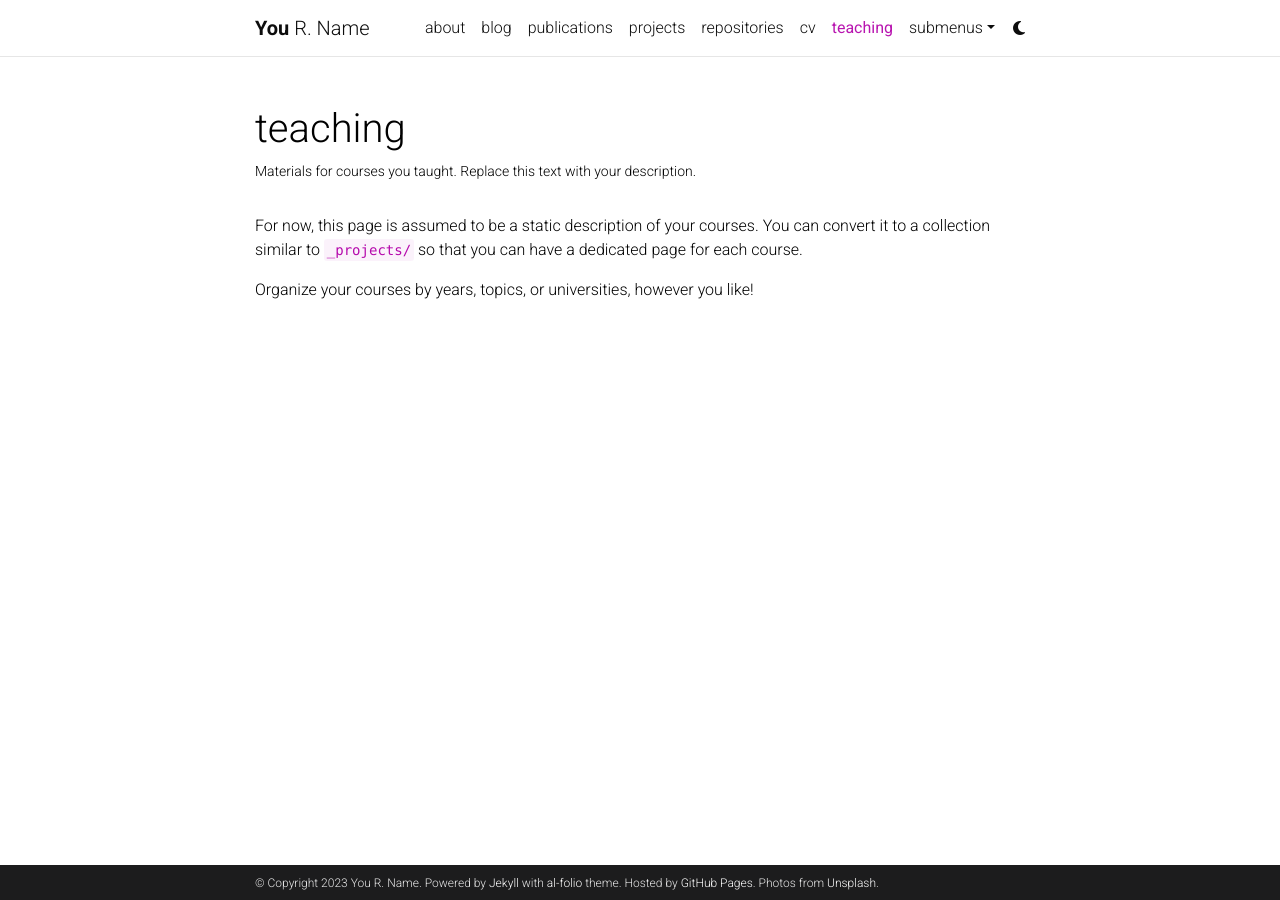
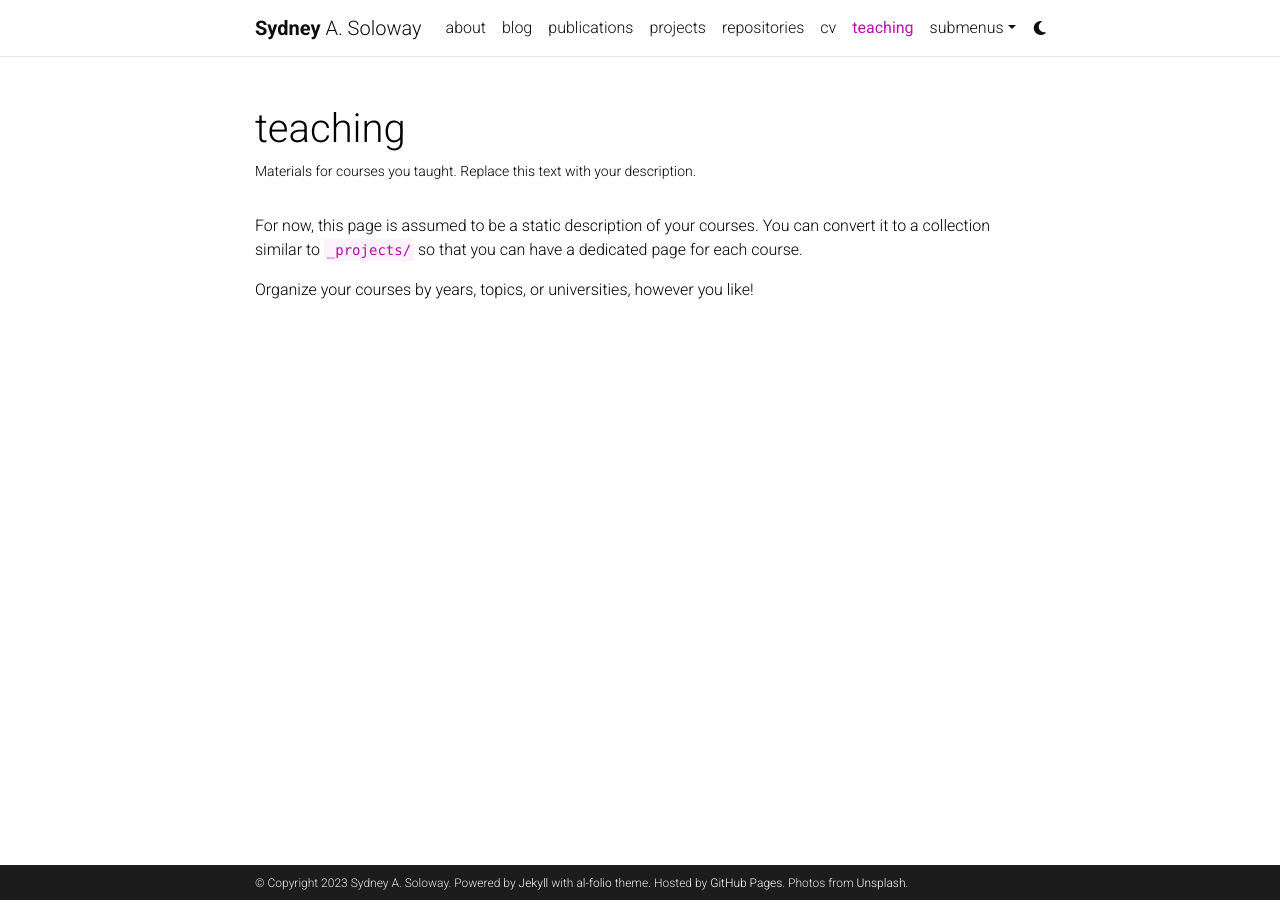
Before and after one commit to sydneysoloway/al-folio, a Jekyll site: the page built from _pages/teaching.md, in a window 1280 px wide. Built offline with Jekyll 4.4.1, drawn with Linux system fonts in a browser that asks for light colours; comment, search, counter and statistics services are not loaded; a style sheet for code colours, icons or effects is not loaded.

Commit message:
Update _config.yml

```diff
--- a/_config.yml
+++ b/_config.yml
@@ -3,9 +3,9 @@
 # -----------------------------------------------------------------------------
 
 title: blank # the website title (if blank, full name will be used instead)
-first_name: You
-middle_name: R.
-last_name: Name
+first_name: Sydney
+middle_name: A.
+last_name: Soloway
 email: you@example.com
 description: > # the ">" symbol means to ignore newlines until "footer_text:"
   A simple, whitespace theme for academics. Based on [*folio](https://github.com/bogoli/-folio) design.
```
